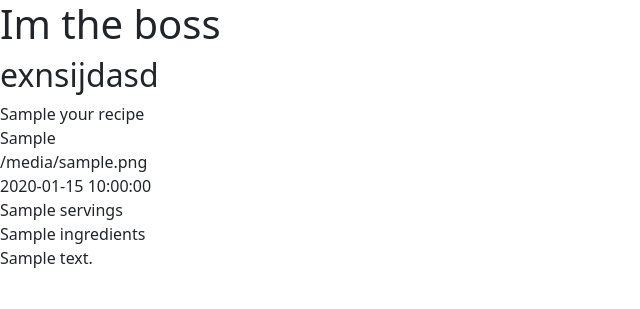
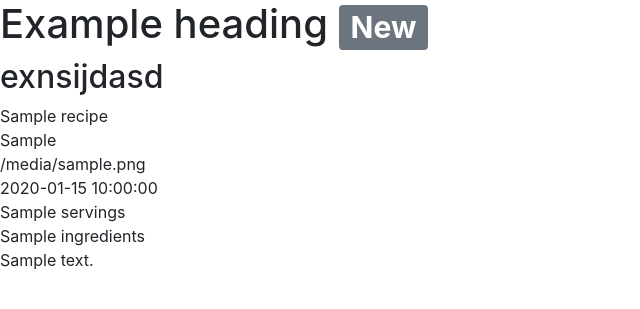
Before and after one commit to PillowFishSticks/MP3-FeedMe, a Flask app: page / in a window 1280 px wide. Shown: the top 309 px of the page, without its empty margins (0-640 px from the left). Run offline with Flask 2, Linux system fonts and the light colour scheme; a database or web service that is not in the repository returns one stand-in record (values such as "Sample title"); some libraries are stand-ins or nearby versions.

Commit message:
change db name

```diff
--- a/app.py
+++ b/app.py
@@ -18,9 +18,9 @@ mongo = PyMongo(app)
 
 
 @app.route("/")
-@app.route("/get_your_recipes")
-def get_your_recipes():
-    recipes = mongo.db.your_recipes.find()
+@app.route("/get_recipes")
+def get_recipes():
+    recipes = mongo.db.recipes.find()
     return render_template("recipe.html", recipes=recipes)
 
 
--- a/templates/base.html
+++ b/templates/base.html
@@ -4,19 +4,17 @@
     <meta charset="UTF-8">
     <meta http-equiv="X-UA-Compatible" content="IE=edge">
     <meta name="viewport" content="width=device-width, initial-scale=1.0">
-    <link href="https://cdn.jsdelivr.net/npm/bootstrap@5.1.1/dist/css/bootstrap.min.css" rel="stylesheet"
-    integrity="sha384-F3w7mX95PdgyTmZZMECAngseQB83DfGTowi0iMjiWaeVhAn4FJkqJByhZMI3AhiU" crossorigin="anonymous">
+    <link rel="stylesheet" href="https://cdn.jsdelivr.net/npm/bootstrap@4.6.0/dist/css/bootstrap.min.css" integrity="sha384-B0vP5xmATw1+K9KRQjQERJvTumQW0nPEzvF6L/Z6nronJ3oUOFUFpCjEUQouq2+l" crossorigin="anonymous">
     <title>FeedMe</title>
 </head>
 <body>
-    <h1> Im the boss</h1>
+
+    <h1>Example heading <span class="badge badge-secondary">New</span></h1>
+
     {% block content %}
     {% endblock %}
+
+    <script src="https://code.jquery.com/jquery-3.5.1.slim.min.js" integrity="sha384-DfXdz2htPH0lsSSs5nCTpuj/zy4C+OGpamoFVy38MVBnE+IbbVYUew+OrCXaRkfj" crossorigin="anonymous"></script>
+    <script src="https://cdn.jsdelivr.net/npm/bootstrap@4.6.0/dist/js/bootstrap.bundle.min.js" integrity="sha384-Piv4xVNRyMGpqkS2by6br4gNJ7DXjqk09RmUpJ8jgGtD7zP9yug3goQfGII0yAns" crossorigin="anonymous"></script>
 </body>
-
-<script
-  src="https://code.jquery.com/jquery-3.6.0.min.js"
-  integrity="sha256-/xUj+3OJU5yExlq6GSYGSHk7tPXikynS7ogEvDej/m4="
-  crossorigin="anonymous"></script>
-
 </html>
```
